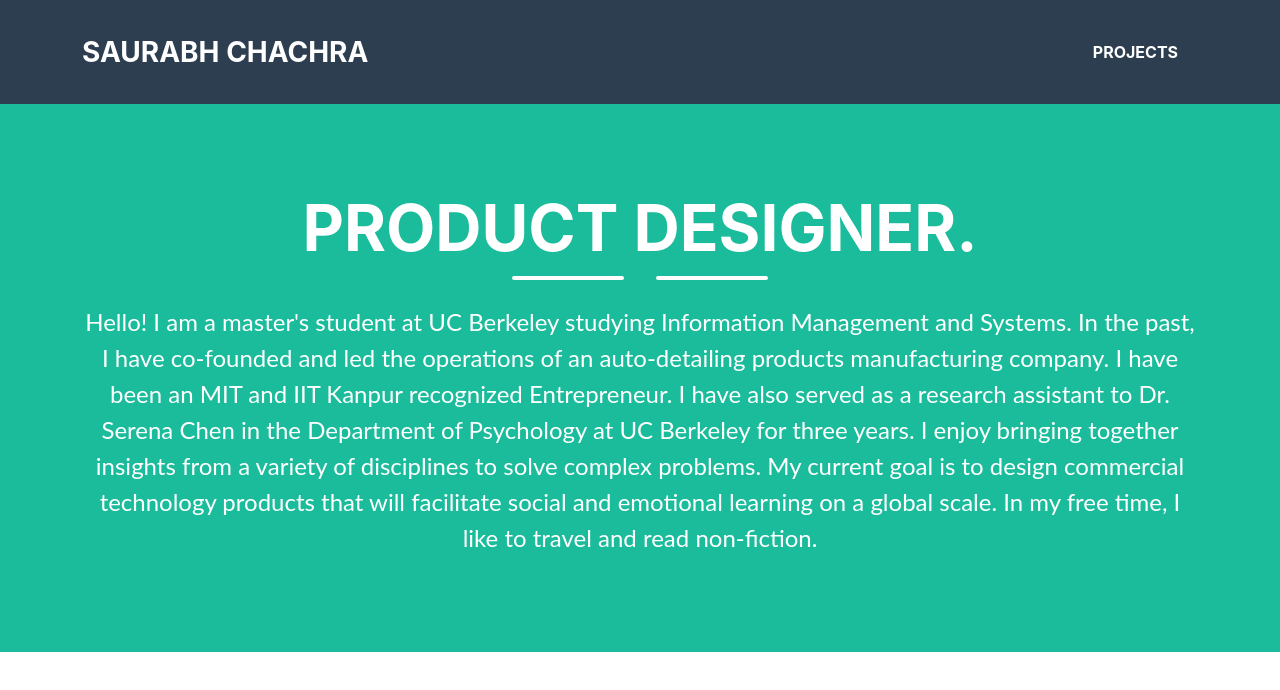
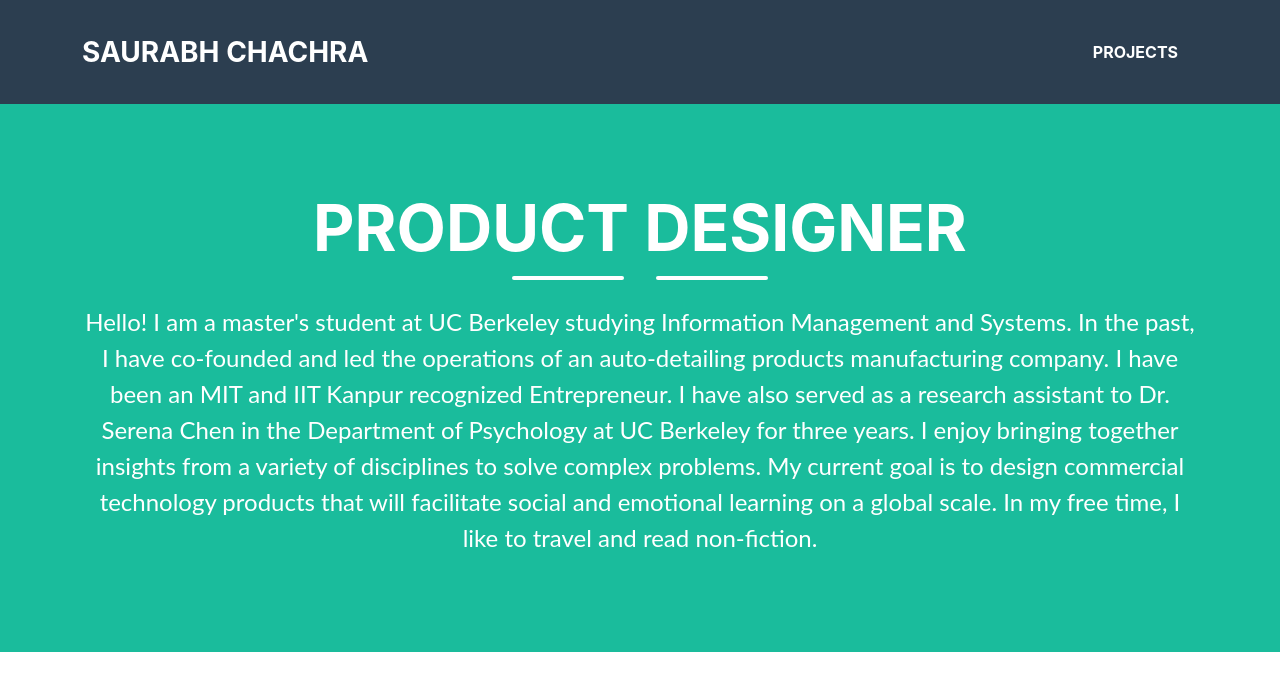
Before and after one commit to saurabhchachra/saurabhchachra.github.io, a plain HTML site: page index.html in a window 1280 px wide. Drawn offline with Linux system fonts and the light colour scheme.

Commit message:
Update index.html

```diff
--- a/index.html
+++ b/index.html
@@ -23,7 +23,7 @@
             <div class="container d-flex align-items-center flex-column">
 
                 <!-- This code is for the student name-->
-                <h1 class="masthead-heading text-uppercase mb-0">Product Designer. </h1>
+                <h1 class="masthead-heading text-uppercase mb-0">Product Designer </h1>
                 <!--This code creates the two lines separating the student name from the subtitle-->
                 <div class="divider-custom divider-light">
                     <div class="divider-custom-line"></div>
```
